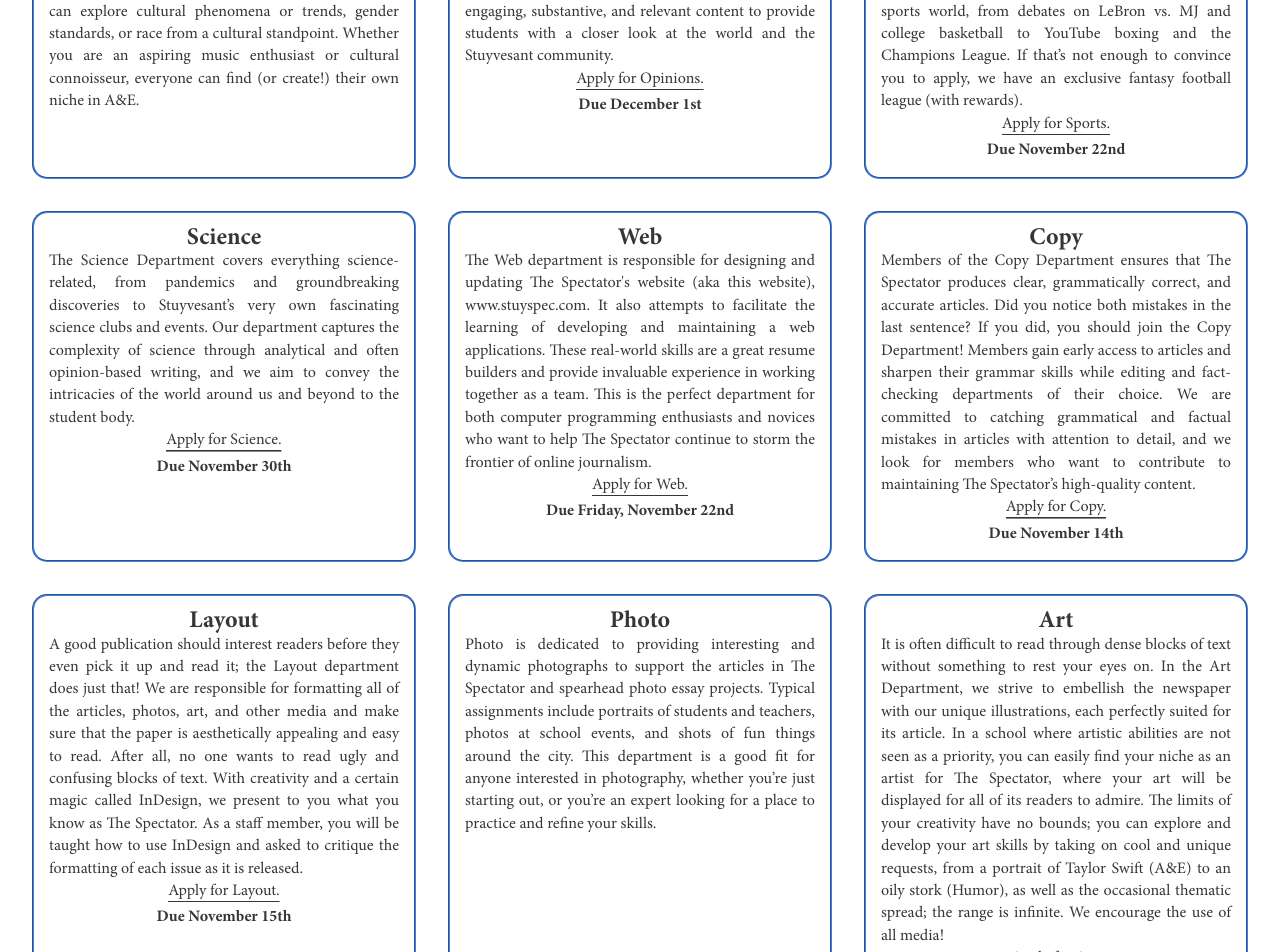
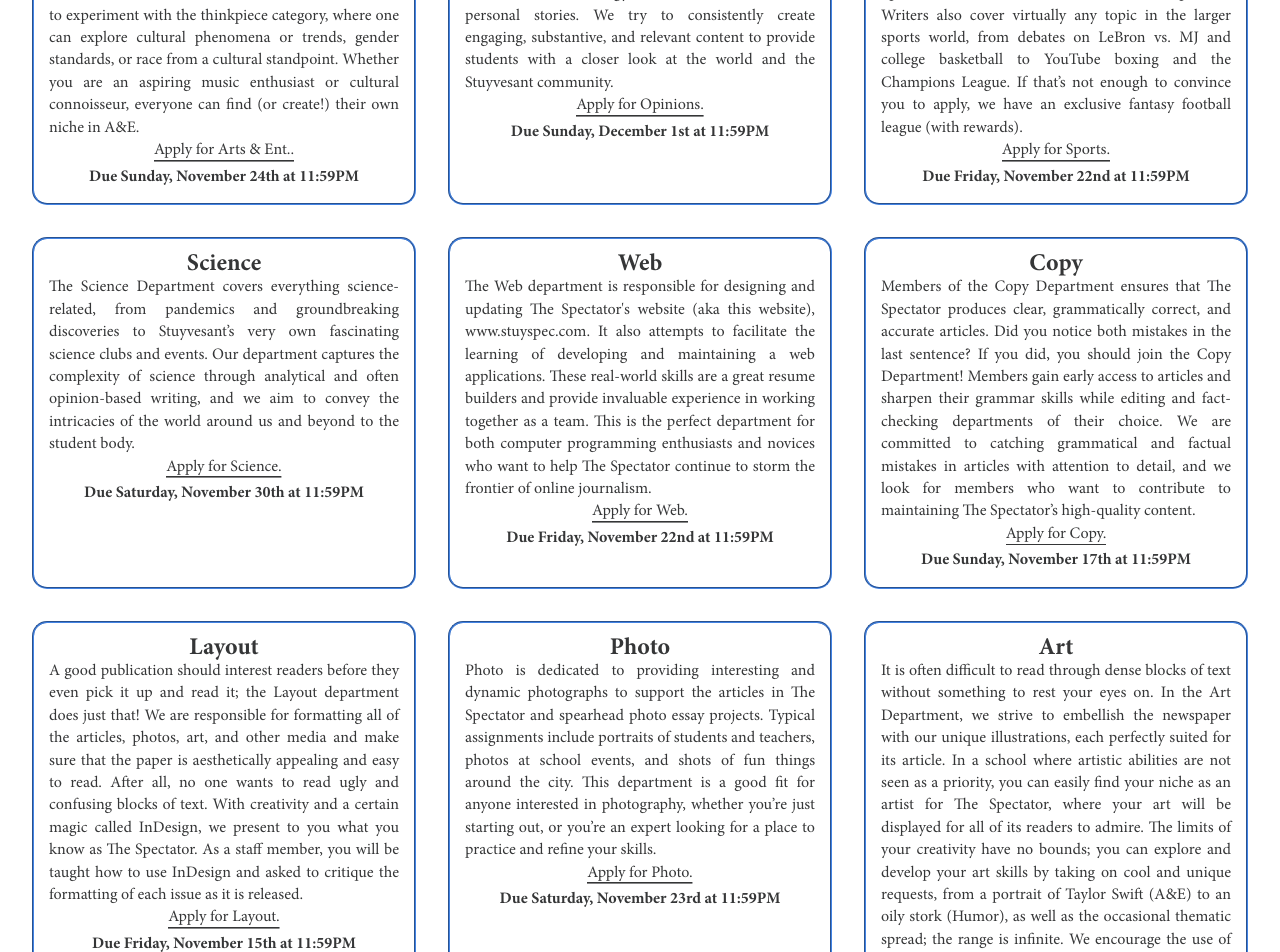
Before and after one commit to stuyspec/stuyspec-rewrite, a Next.js app: page /about/recruitments in a window 1280 px wide. Shown: the part 1060-2012 px from the top of the page. Built offline with nearby package versions, Linux system fonts and the light colour scheme.

Commit message:
Update applications

```diff
--- a/pages/about/recruitments.tsx
+++ b/pages/about/recruitments.tsx
@@ -20,58 +20,58 @@ function RecruitmentPage() {
 				department: "Features",
 				description:
 					"Features capture the spirit and mood of the school. At times, Features covers Stuyvesant’s evergreen topics, e.g. what is it about PE uniforms that gets everybody so hot and bothered? Other times, writers might profile a teacher. Other times, writers share creative narratives about experiences they have had in the “Voices” section. There is much to be found in Features, so come hither!",
-				// applicationForm:
-				// 	"https://docs.google.com/document/d/1_Ofr7NwiRCHH2pOJUQKlbtuV1K9o0ffvo-0ID3ttJTY/",
-				// applicationDueDate: "Friday, April 5th, 11:59 PM",
+				applicationForm:
+					"https://docs.google.com/document/d/1OzWY4KaVYzMPjK9oKwYiJOfRTGUIztYRkyME1PeZXI4/edit",
+				applicationDueDate: "Sunday, November 24th, at 11:59PM",
 			},
 			{
 				department: "Humor",
 				description:
 					"Do you want to lowkey rant about your life and roast everything? Would you like to have a personality glow up? Do you want to join a low commitment and fun Spec department? Join Spec Humor! We write funny and satirical pieces for The Spec and unlike other departments, everything we publish is libel and slander which means that you'll be in control of what everyone says!",
-				// applicationForm: "https://forms.gle/Fp6L97uemKXg41vL7",
-				applicationDueDate: "",
+				applicationForm: "https://forms.gle/kTcaB5jknCkqzLdp6",
+				applicationDueDate: "Saturday, November 23rd at 11:59PM",
 			},
 			{
 				department: "Arts & Ent.",
 				description:
 					"As the only department with more than three article categories, Arts and Entertainment is notable for its versatility and creative freedom. We review recent cultural topics such as art, fashion, film, food, literature, music, and more! A&E writers are also free to experiment with the thinkpiece category, where one can explore cultural phenomena or trends, gender standards, or race from a cultural standpoint. Whether you are an aspiring music enthusiast or cultural connoisseur, everyone can find (or create!) their own niche in A&E.",
-				//applicationForm: "https://docs.google.com/document/d/1lIYPgWIpJFHYYsix2N_Z9nyfuIdTyz-4XNdP7-v03fY/edit?usp=sharing",
-				applicationDueDate: "",
+				applicationForm: "https://docs.google.com/document/d/1lIYPgWIpJFHYYsix2N_Z9nyfuIdTyz-4XNdP7-v03fY/edit?tab=t.0",
+				applicationDueDate: "Sunday, November 24th at 11:59PM",
 			},
 			{
 				department: "Opinions",
 				description:
 					"The Opinions section lets writers share their views on issues relevant within the country, Stuyvesant, and their personal lives. Writers across all grades give their opinions on subjects ranging from politics and economics to technology and culture and share their personal stories. We try to consistently create engaging, substantive, and relevant content to provide students with a closer look at the world and the Stuyvesant community.",
 				applicationForm: "https://docs.google.com/document/d/1di7Wot4QdZr6nJDQjnyMB6bIFATpfEi-_MT54iudzfA/edit?tab=t.0",
-				applicationDueDate: "December 1st",
+				applicationDueDate: "Sunday, December 1st at 11:59PM ",
 			},
 			{
 				department: "Sports",
 				description:
 					"The Sports department covers all things sports, whether it be PSAL sports at Stuyvesant or professional sports. Articles pertaining to Stuyvesant sports range from championship articles and season updates to athlete and coach interviews and opinions. Writers also cover virtually any topic in the larger sports world, from debates on LeBron vs. MJ and college basketball to YouTube boxing and the Champions League. If that’s not enough to convince you to apply, we have an exclusive fantasy football league (with rewards).",
 				applicationForm: "https://docs.google.com/document/d/1bIBsQHAcnt6jS_80s9f1wvZybTcJBW58zLHgXElFXPE/edit?usp=sharing",
-				applicationDueDate: "November 22nd",
+				applicationDueDate: "Friday, November 22nd at 11:59PM",
 			},
 			{
 				department: "Science",
 				description:
 					"The Science Department covers everything science-related, from pandemics and groundbreaking discoveries to Stuyvesant’s very own fascinating science clubs and events. Our department captures the complexity of science through analytical and often opinion-based writing, and we aim to convey the intricacies of the world around us and beyond to the student body.",
 				applicationForm: "https://docs.google.com/document/d/1LkSAZMY2yzAOCi85B_KFc0oA7JtUab6ZXUu1w1fuuZo/edit?tab=t.0",
-				applicationDueDate: "November 30th",
+				applicationDueDate: "Saturday, November 30th at 11:59PM",
 			},
 			{
 				department: "Web",
 				description:
 					"The Web department is responsible for designing and updating The Spectator's website (aka this website), www.stuyspec.com. It also attempts to facilitate the learning of developing and maintaining a web applications. These real-world skills are a great resume builders and provide invaluable experience in working together as a team. This is the perfect department for both computer programming enthusiasts and novices who want to help The Spectator continue to storm the frontier of online journalism.",
 				applicationForm: "https://stuyspec.com/apply/web",
-				applicationDueDate: "Friday, November 22nd",
+				applicationDueDate: "Friday, November 22nd at 11:59PM",
 			},
 			{
 				department: "Copy",
 				description:
 					"Members of the Copy Department ensures that The Spectator produces clear, grammatically correct, and accurate articles. Did you notice both mistakes in the last sentence? If you did, you should join the Copy Department! Members gain early access to articles and sharpen their grammar skills while editing and fact-checking departments of their choice. We are committed to catching grammatical and factual mistakes in articles with attention to detail, and we look for members who want to contribute to maintaining The Spectator’s high-quality content.",
 				applicationForm: "https://forms.gle/ATYMCB4FHezC3KDx6",
-				applicationDueDate: "November 14th",
+				applicationDueDate: "Sunday, November 17th at 11:59PM",
 			},
 			{
 				department: "Layout",
@@ -79,28 +79,28 @@ function RecruitmentPage() {
 					"A good publication should interest readers before they even pick it up and read it; the Layout department does just that! We are responsible for formatting all of the articles, photos, art, and other media and make sure that the paper is aesthetically appealing and easy to read. After all, no one wants to read ugly and confusing blocks of text. With creativity and a certain magic called InDesign, we present to you what you know as The Spectator. As a staff member, you will be taught how to use InDesign and asked to critique the formatting of each issue as it is released.",
 				applicationForm: "https://docs.google.com/forms/d/e/1FAIpQLSe1BcGT7yusdtk2C1A2AzSv8SBvEnfbla63lKQoWbdTL7no5w/viewform",
 				applicationDueDate:
-					"November 15th",
+					"Friday, November 15th at 11:59PM",
 			},
 			{
 				department: "Photo",
 				description:
 					"Photo is dedicated to providing interesting and dynamic photographs to support the articles in The Spectator and spearhead photo essay projects. Typical assignments include portraits of students and teachers, photos at school events, and shots of fun things around the city. This department is a good fit for anyone interested in photography, whether you’re just starting out, or you’re an expert looking for a place to practice and refine your skills.",
-				// applicationForm: "https://forms.gle/hUnWfuFMoJBZwfgd6",
-				applicationDueDate: "",
+				applicationForm: "https://docs.google.com/forms/d/e/1FAIpQLSd5ON7rReGZ-J6QKoIoxBYbIpfTInb5hDCmtjCBDZnX417uVg/viewform?pli=1",
+				applicationDueDate: "Saturday, November 23rd at 11:59PM",
 			},
 			{
 				department: "Art",
 				description:
 					"It is often difficult to read through dense blocks of text without something to rest your eyes on. In the Art Department, we strive to embellish the newspaper with our unique illustrations, each perfectly suited for its article. In a school where artistic abilities are not seen as a priority, you can easily find your niche as an artist for The Spectator, where your art will be displayed for all of its readers to admire. The limits of your creativity have no bounds; you can explore and develop your art skills by taking on cool and unique requests, from a portrait of Taylor Swift (A&E) to an oily stork (Humor), as well as the occasional thematic spread; the range is infinite. We encourage the use of all media!",
 				applicationForm: "https://docs.google.com/forms/d/e/1FAIpQLSfd-DE_25-uMFItInXfIbirAl-2SVMbSJRWVrl0cZQ5XC7TBQ/viewform",
-				applicationDueDate: "November 22nd",
+				applicationDueDate: "Friday, November 22nd at 11:59PM",
 			},
 			{
 				department: "Business",
 				description:
 					"The Business department is the backbone of The Spectator. Due to the efforts of this department, The Spectator is able to print all of its issues while still remaining independent. We negotiate and secure deals with businesses all over New York as well as handle the advertisements on the website and in the paper. Members learn skills that can be applied to real life, including talking in formal settings, learning how to negotiate and compromise, and understanding how to manage money.",
-				// applicationForm: "https://docs.google.com/forms/d/1lBUK4zz5SixXxtOIfkhXhA9RqBG43moJEUMlfopO5rA/edit",
-				applicationDueDate: "",
+				applicationForm: "https://docs.google.com/forms/d/1JW1vpqd2FwR4znCaBVTn3DmeipRHc_8hmtNgEUP-xIc/viewform?edit_requested=true",
+				applicationDueDate: "Sunday, November 24th at 11:59PM",
 			},
 		];
 
```
